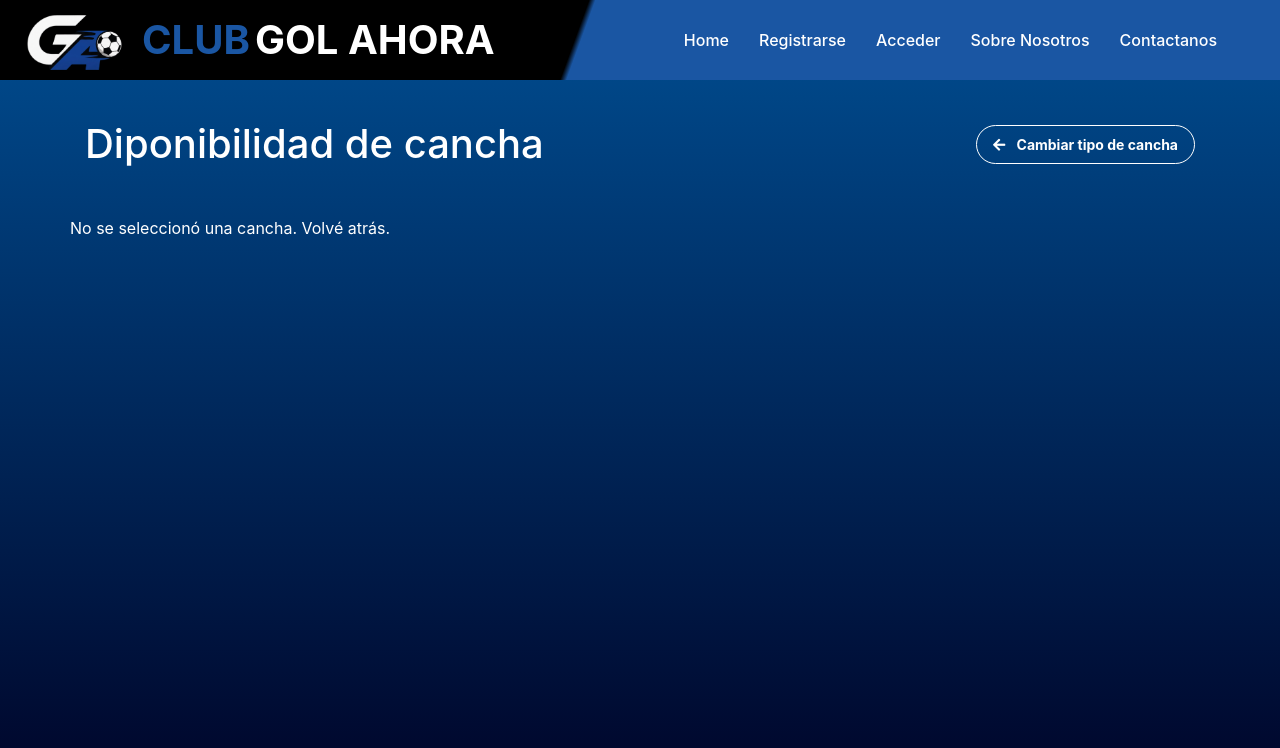
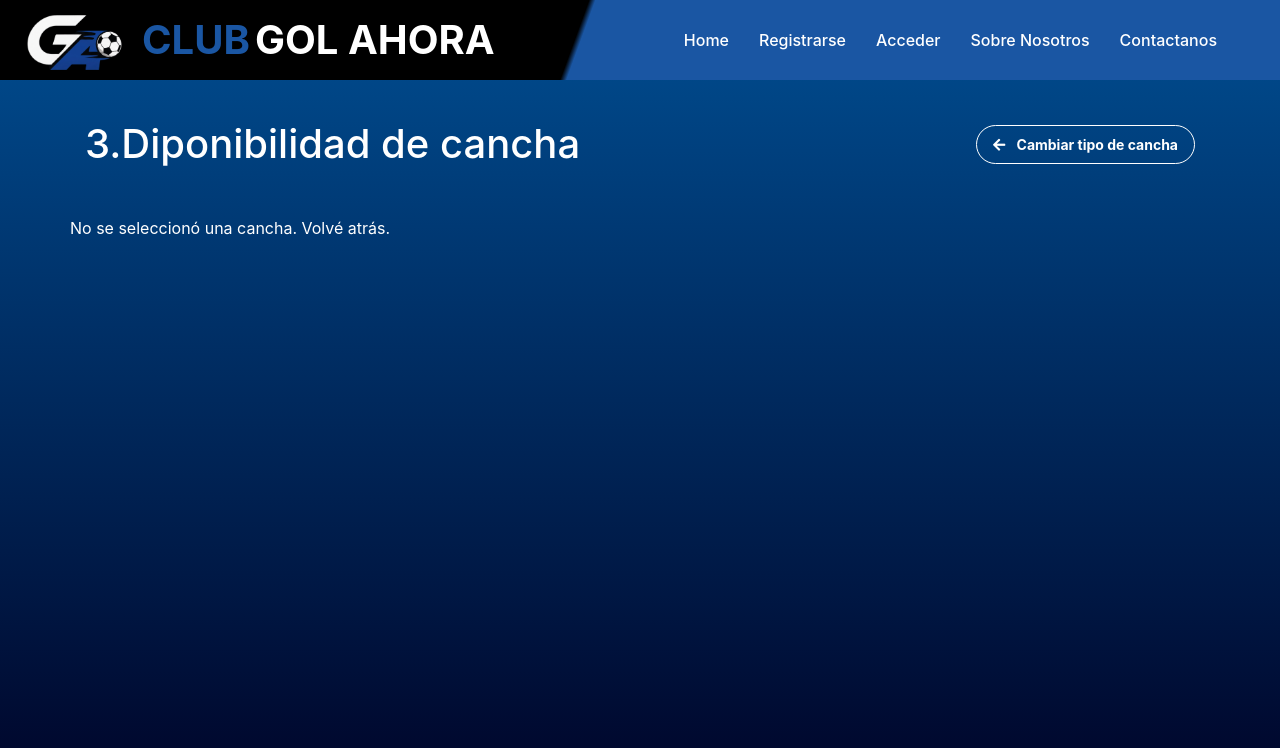
Before and after one commit to Atreesin/GolAhora-proyecto-IS, a website: page app/public/testPiu/Disponibilidad_cancha.html in a window 1280 px wide. Drawn offline with nearby package versions, Linux system fonts and the light colour scheme.

Commit message:
Fix HTML formatting and update title in Disponibilidad_cancha.html

```diff
--- a/app/public/testPiu/Disponibilidad_cancha.html
+++ b/app/public/testPiu/Disponibilidad_cancha.html
@@ -45,7 +45,7 @@
 
     <div class="container mt-4">
         <div class="d-flex justify-content-between align-items-center flex-wrap pt-3 mb-4">
-            <h1 class="text-white mis-fuentes m-0">Diponibilidad de cancha</h1>
+            <h1 class="text-white mis-fuentes m-0">3.Diponibilidad de cancha</h1>
             <a href="ReservadeCancha.html" class="btn btn-outline-light font-weight-bold btn-sm p-2 px-3" style="border-radius: 50px;">
                 <i class="fas fa-arrow-left mr-2"></i> Cambiar tipo de cancha
             </a>
```
